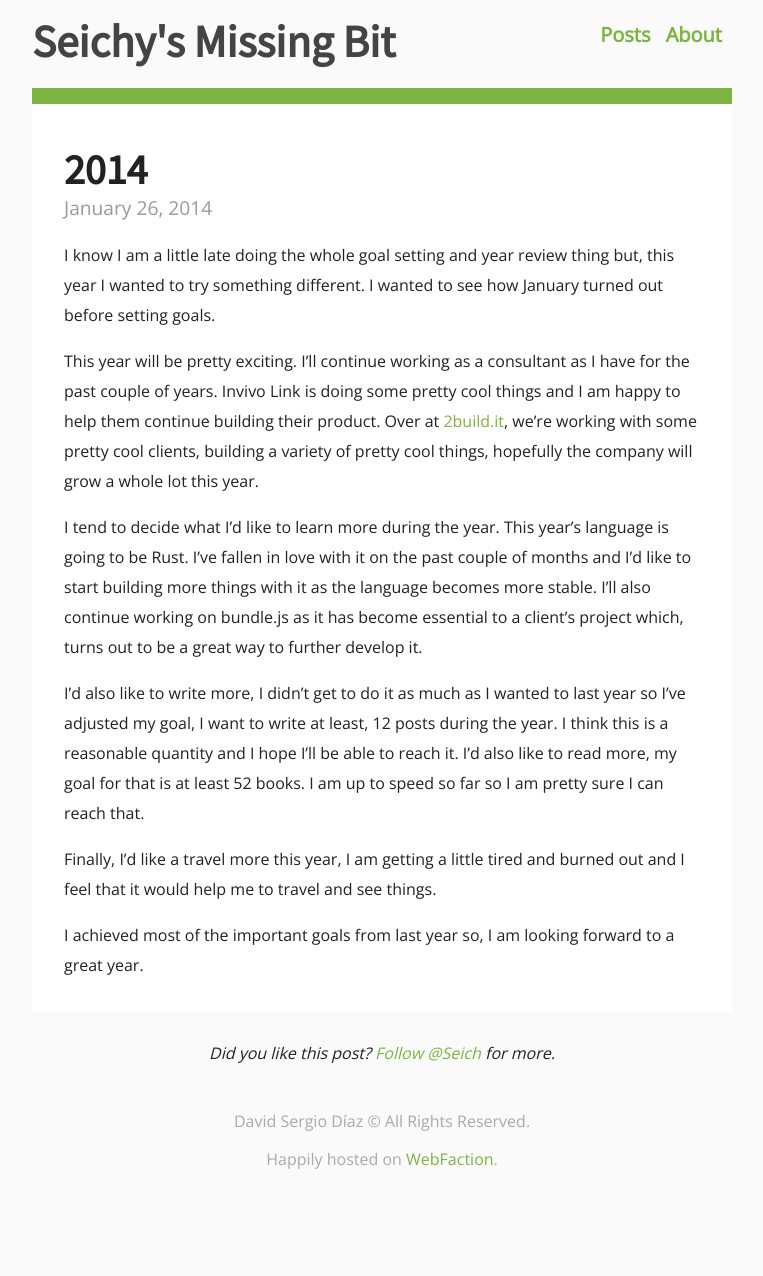
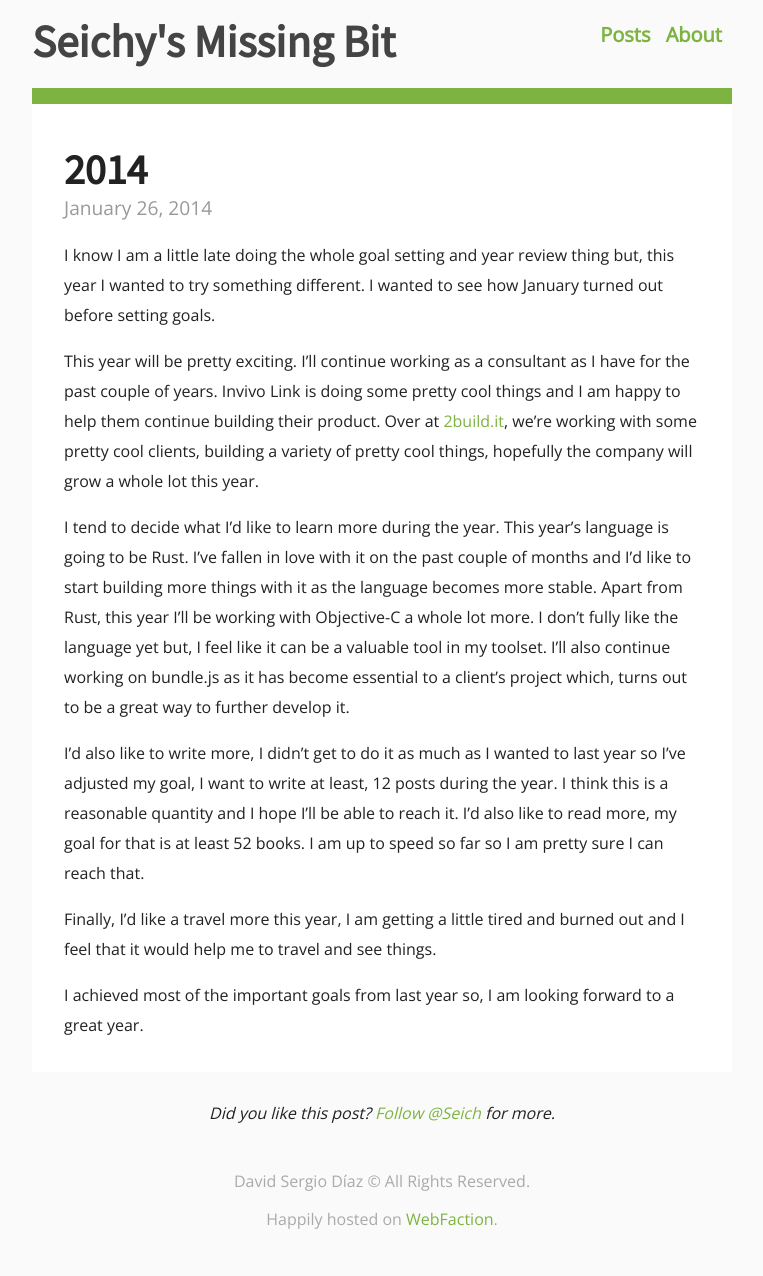
Before and after one commit to Seich/martianwabbit, a Jekyll site: the page built from src/_posts/2014-01-26-2014.md, in a window 1280 px wide. Shown: the whole page, without its empty margins (258-1021 px from the left). Built offline with Jekyll 4.4.1, drawn with Linux system fonts in a browser that asks for light colours; comment, search, counter and statistics services are not loaded; before the commit the page ends 1216 px from its top, so only the background shows below that.

Commit message:
Added a mention to obj-c

```diff
--- a/src/_posts/2014-01-26-2014.md
+++ b/src/_posts/2014-01-26-2014.md
@@ -6,7 +6,7 @@ I know I am a little late doing the whole goal setting and year review thing but
 
 This year will be pretty exciting. I'll continue working as a consultant as I have for the past couple of years. Invivo Link is doing some pretty cool things and I am happy to help them continue building their product. Over at [2build.it](http://www.2build.it), we're working with some pretty cool clients, building a variety of pretty cool things, hopefully the company will grow a whole lot this year.
 
-I tend to decide what I'd like to learn more during the year. This year's language is going to be Rust. I've fallen in love with it on the past couple of months and I'd like to start building more things with it as the language becomes more stable. I'll also continue working on bundle.js  as it has become essential to a client's project which, turns out to be a great way to further develop it.
+I tend to decide what I'd like to learn more during the year. This year's language is going to be Rust. I've fallen in love with it on the past couple of months and I'd like to start building more things with it as the language becomes more stable. Apart from Rust, this year I'll be working with Objective-C a whole lot more. I don't fully like the language yet but, I feel like it can be a valuable tool in my toolset. I'll also continue working on bundle.js as it has become essential to a client's project which, turns out to be a great way to further develop it.
 
 I'd also like to write more, I didn't get to do it as much as I wanted to last year so I've adjusted my goal, I want to write at least, 12 posts during the year. I think this is a reasonable quantity and I hope I'll be able to reach it. I'd also like to read more, my goal for that is at least 52 books. I am up to speed so far so I am pretty sure I can reach that.
 
```
